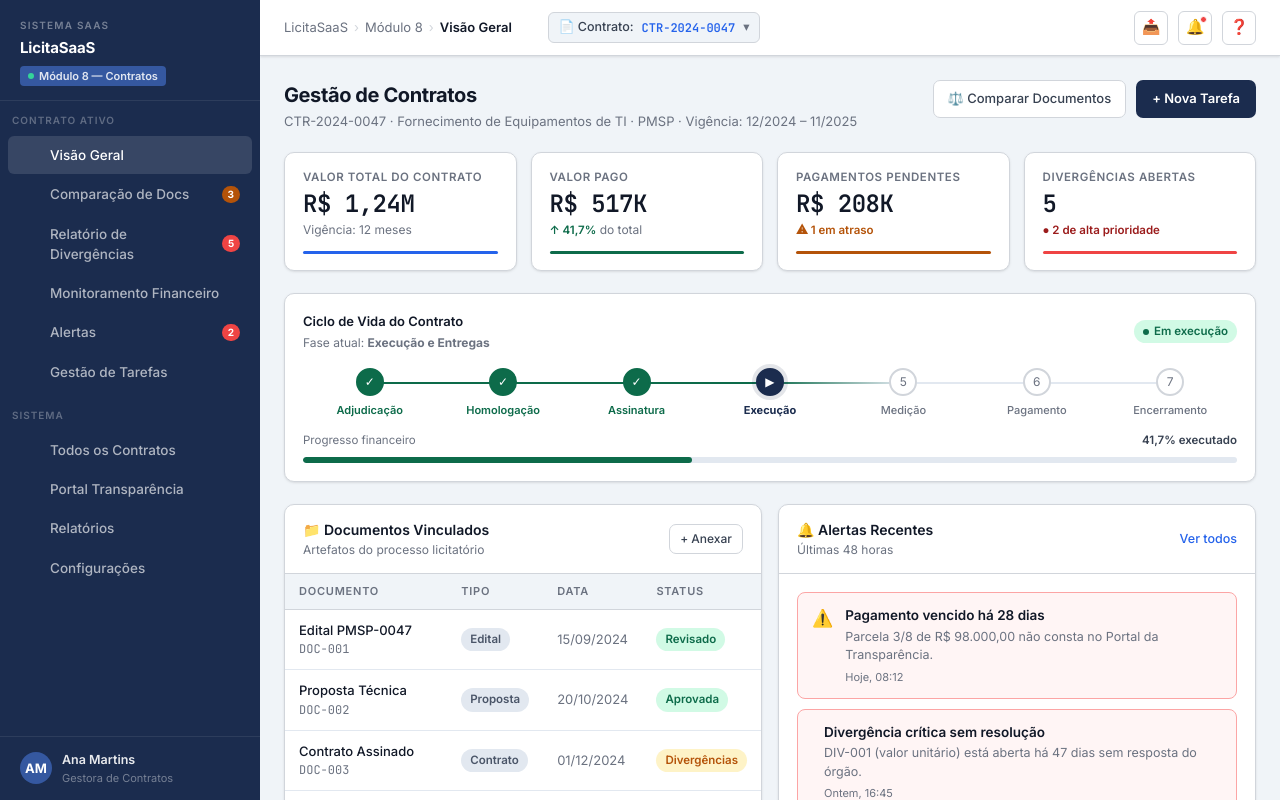
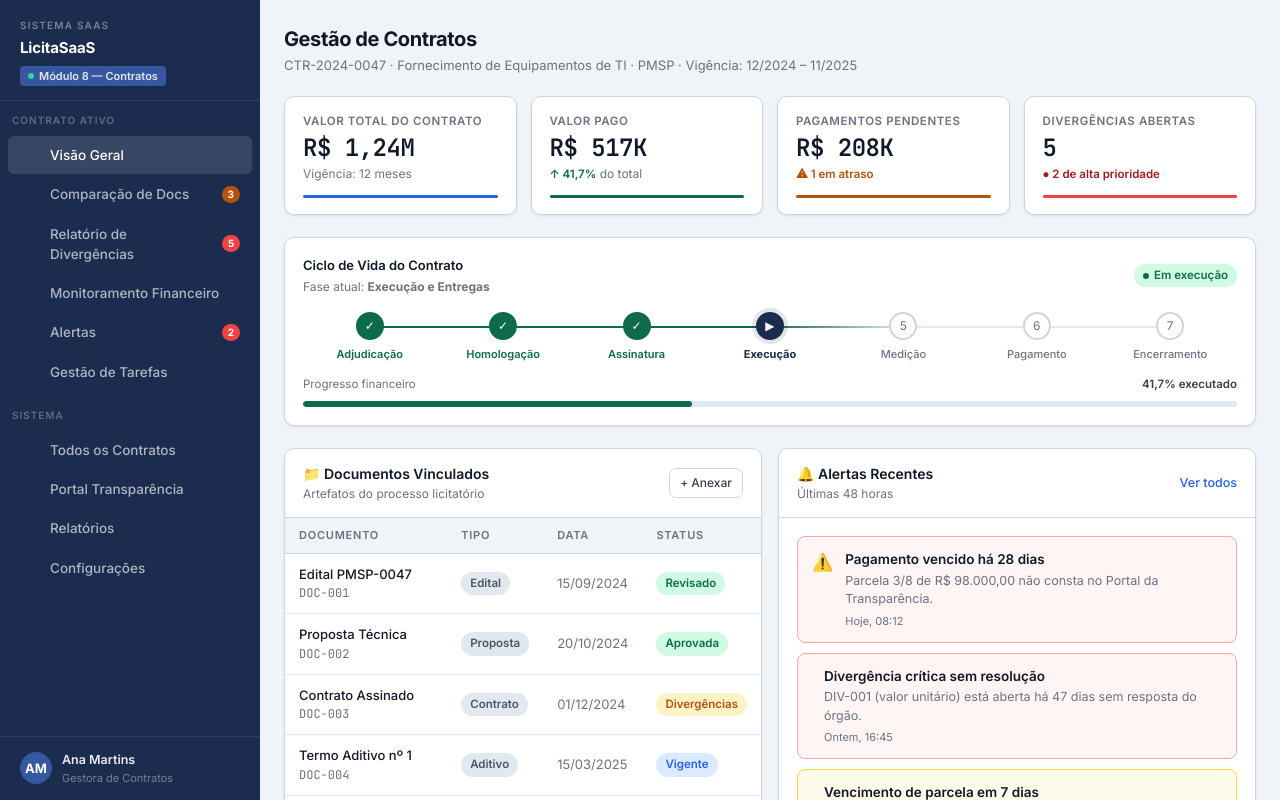
Before and after one commit to hannarecks/Engenharia-de-Software-Trabalho, a Vue app in the folder modulo_8/: page / in a window 1280 px wide. Built offline with nearby package versions, Linux system fonts and the light colour scheme.

Commit message:
feat: remoção de elementos desnecessários para o modulo

```diff
--- a/modulo_8/src/App.vue
+++ b/modulo_8/src/App.vue
@@ -3,7 +3,6 @@
     <app-sidebar :active-tab="activeTab" @change-tab="changeTab" />
 
     <div class="main">
-      <app-topbar :active-tab="activeTab" @change-tab="changeTab" />
 
       <div class="content">
         <tab-overview
@@ -42,7 +41,6 @@
 
 <script>
 import AppSidebar   from '@/components/AppSidebar.vue'
-import AppTopbar    from '@/components/AppTopbar.vue'
 import NewTaskModal from '@/components/NewTaskModal.vue'
 import TabOverview    from '@/views/TabOverview.vue'
 import TabDivergencias from '@/views/TabDivergencias.vue'
@@ -53,7 +51,6 @@ export default {
   name: 'App',
   components: {
     AppSidebar,
-    AppTopbar,
     NewTaskModal,
     TabOverview,
     TabDivergencias,
--- a/modulo_8/src/components/AppTopbar.vue
+++ /dev/null
@@ -1,93 +0,0 @@
-<template>
-  <div class="topbar">
-    <div class="topbar-breadcrumb">
-      <span>LicitaSaaS</span>
-      <span class="topbar-sep">›</span>
-      <span>Módulo 8</span>
-      <span class="topbar-sep">›</span>
-      <span class="crumb-active">{{ tabTitles[activeTab] }}</span>
-    </div>
-
-    <div class="topbar-contract-selector">
-      📄 Contrato: <span class="contract-id">CTR-2024-0047</span>
-      <span style="color: var(--text-m)">▾</span>
-    </div>
-
-    <div class="topbar-actions">
-      <div class="btn-icon" title="Exportar relatório">📤</div>
-      <div class="btn-icon" title="Notificações" @click="$emit('change-tab', 'alertas')">
-        🔔
-        <div class="notif-dot"></div>
-      </div>
-      <div class="btn-icon" title="Ajuda">❓</div>
-    </div>
-  </div>
-</template>
-
-<script>
-export default {
-  name: 'AppTopbar',
-  props: {
-    activeTab: {
-      type: String,
-      required: true,
-    },
-  },
-  data() {
-    return {
-      tabTitles: {
-        overview:     'Visão Geral',
-        compare:      'Comparação de Documentos',
-        divergencias: 'Relatório de Divergências',
-        pagamentos:   'Monitoramento Financeiro',
-        alertas:      'Central de Alertas',
-        tarefas:      'Gestão de Tarefas',
-      },
-    }
-  },
-}
-</script>
-
-<style scoped>
-.topbar {
-  height: var(--topbar-h);
-  background: var(--white);
-  border-bottom: 1px solid var(--border);
-  display: flex; align-items: center; padding: 0 24px; gap: 16px;
-  flex-shrink: 0; box-shadow: var(--shadow);
-}
-
-.topbar-breadcrumb {
-  display: flex; align-items: center; gap: 6px;
-  font-size: 13px; color: var(--text-m);
-}
-.topbar-breadcrumb .crumb-active { color: var(--text-h); font-weight: 600; }
-.topbar-sep { color: var(--border); }
-
-.topbar-contract-selector {
-  margin-left: 20px; display: flex; align-items: center; gap: 8px;
-  background: var(--ice); border: 1px solid var(--border); border-radius: 6px;
-  padding: 5px 10px; cursor: pointer; font-size: 12.5px;
-  color: var(--text-b); font-weight: 500;
-}
-.topbar-contract-selector .contract-id {
-  font-family: 'JetBrains Mono', monospace;
-  font-size: 12px; color: var(--blue-acc); font-weight: 600;
-}
-
-.topbar-actions { margin-left: auto; display: flex; align-items: center; gap: 10px; }
-
-.btn-icon {
-  width: 34px; height: 34px; border-radius: 6px;
-  border: 1px solid var(--border); background: var(--white);
-  display: flex; align-items: center; justify-content: center;
-  cursor: pointer; font-size: 15px; position: relative;
-  transition: background 0.15s;
-}
-.btn-icon:hover { background: var(--ice); }
-.btn-icon .notif-dot {
-  position: absolute; top: 4px; right: 4px;
-  width: 7px; height: 7px; border-radius: 50%;
-  background: #EF4444; border: 1.5px solid #fff;
-}
-</style>
--- a/modulo_8/src/router/index.js
+++ b/modulo_8/src/router/index.js
@@ -17,7 +17,7 @@ const routes = [
     // this generates a separate chunk (about.[hash].js) for this route
     // which is lazy-loaded when the route is visited.
     component: function () {
-      return import(/* webpackChunkName: "about" */ '../views/AboutView.vue')
+      return import( '../views/AboutView.vue')
     }
   }
 ]
--- a/modulo_8/src/views/TabOverview.vue
+++ b/modulo_8/src/views/TabOverview.vue
@@ -6,10 +6,6 @@
         <div class="page-subtitle">
           CTR-2024-0047 · Fornecimento de Equipamentos de TI · PMSP · Vigência: 12/2024 – 11/2025
         </div>
-      </div>
-      <div class="flex-row">
-        <button class="btn-secondary" @click="$emit('change-tab', 'compare')">⚖️ Comparar Documentos</button>
-        <button class="btn-primary" @click="$emit('open-modal')">+ Nova Tarefa</button>
       </div>
     </div>
 
```
